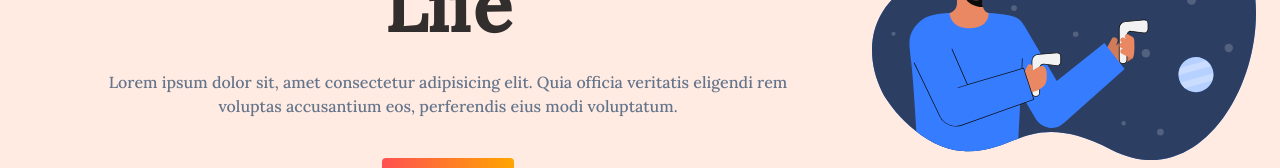
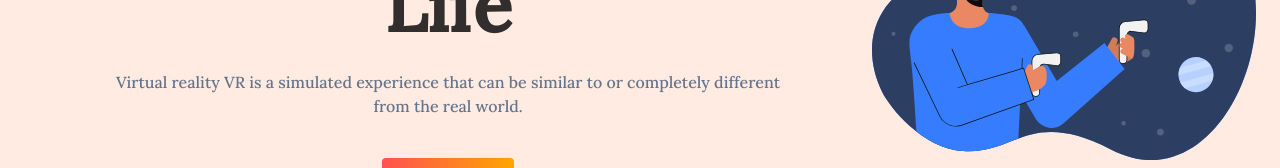
Before and after one commit to jaydeepdey03/VR-website, a React (Create React App) app: page / in a window 1280 px wide. Shown: the part 546-714 px from the top of the page. Built offline with nearby package versions, Linux system fonts and the light colour scheme.

Commit message:
Update Header.js
Added desc to VR

```diff
--- a/src/components/Header.js
+++ b/src/components/Header.js
@@ -8,7 +8,7 @@ const Header = () => {
                 <div className='flex justify-around flex-col md:flex-row'>
                     <div className='p-10'>
                         <h2 className='mt-10 font-bold text-6xl md:text-7xl text-center opacity-80 p-5'>Virtual Reality for Life</h2>
-                        <p className='text-center text-slate-500 mt-2 mb-10 pl-10 pr-10'>Lorem ipsum dolor sit, amet consectetur adipisicing elit. Quia officia veritatis eligendi rem voluptas accusantium eos, perferendis eius modi voluptatum.</p>
+                        <p className='text-center text-slate-500 mt-2 mb-10 pl-10 pr-10'>Virtual reality VR is a simulated experience that can be similar to or completely different from the real world.</p>
                         <button style={{background: "linear-gradient(90deg, rgba(255,81,81,1) 0%, rgba(255,165,0,1) 100%)",}} className="hover:bg-red-700 text-white font-bold py-2 px-4 rounded block m-auto">Buy Products</button>
                     </div>
                     <img className='hidden h-96 w-96 md:block m-auto motion-reduce:animate-bounce' src={vr} alt="" />
```
